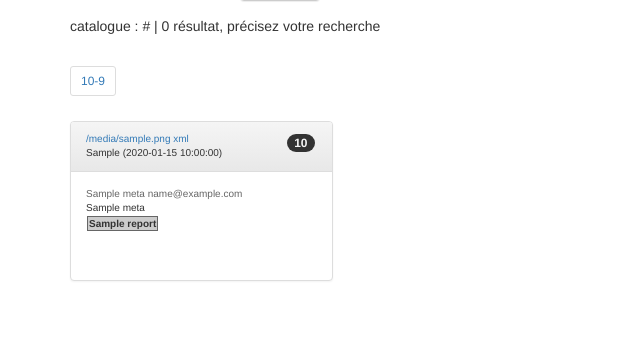
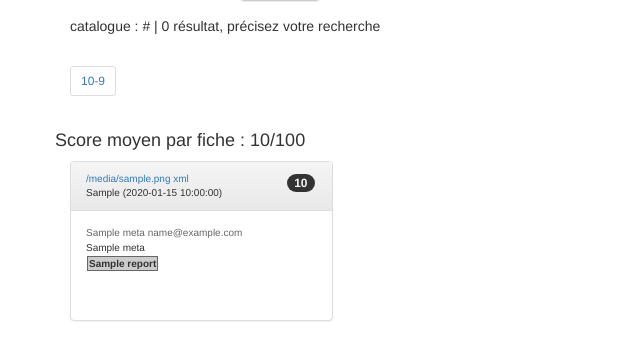
Before and after one commit to geobretagne/mdchecker, a Flask app: template mdchecker/templates/inspirobot.html in a window 1280 px wide. Shown: the part 349-709 px from the top of the page, without its empty margins (0-640 px from the left). Run offline with Flask 2, Linux system fonts and the light colour scheme; the template is opened without the code that fills it: most values are stand-ins (such as "Sample title", 1, 10 or a date in 2020); parts of the project's set-up code (start-up, migrations or seed data) failed here and were passed over; some libraries are stand-ins or nearby versions.

Commit message:
Add mean score for quick test page (fixes #8)

```diff
--- a/mdchecker/templates/inspirobot.html
+++ b/mdchecker/templates/inspirobot.html
@@ -176,6 +176,9 @@
     <!-- test results -->
     {% if metas|length > 0 %}
     <div class="row">
+
+        <h4>Score moyen par fiche : {{score}}/100</h4>
+
     {% for md in metas %}
         {% if md.score==100 %}
             {% set rank = "perfect" %}
```
